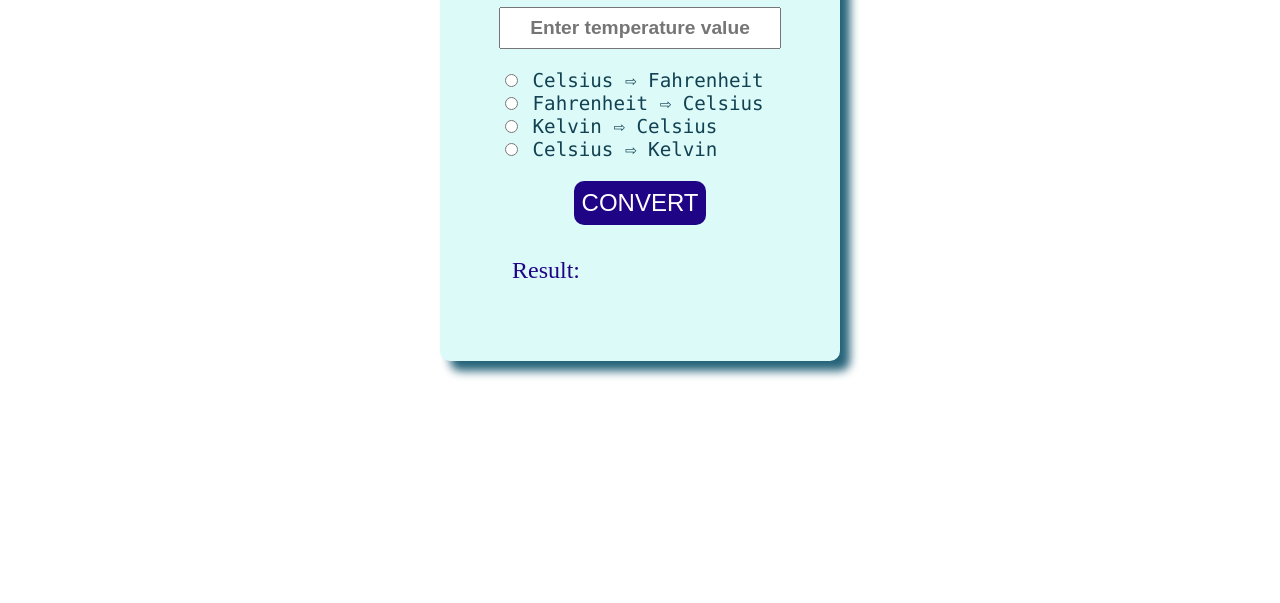
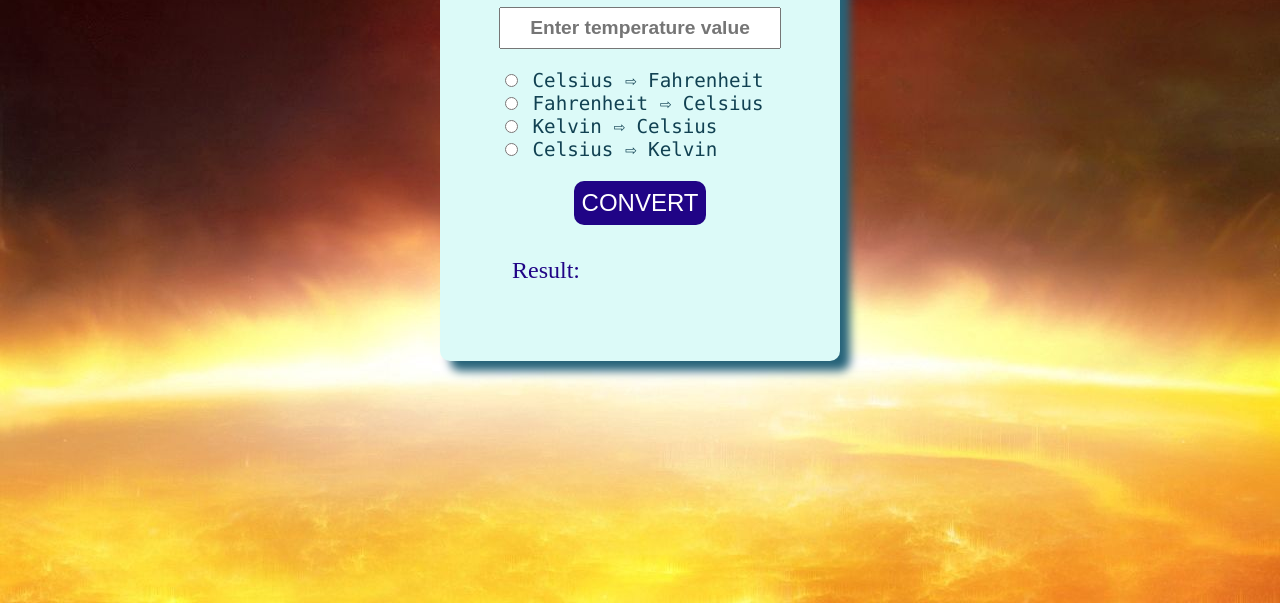
Before and after one commit to srushtisoni08/TemperatureConverter, a plain HTML site: page index.HTML in a window 1280 px wide. Shown: the part 197-800 px from the top of the page. Drawn offline with Linux system fonts and the light colour scheme.

Commit message:
Update style.css

```diff
--- a/style.css
+++ b/style.css
@@ -57,7 +57,7 @@ h4{
     text-decoration: underline;
 }
 body{
-    background-image: url(thermometer-high-temperature-meadow-glowing-sun-background-heatwave-concept-164172706.jpg);
+    background-image: url(wp6946391.jpg);
     background-repeat: no-repeat;
     background-size: cover;
 }
```
